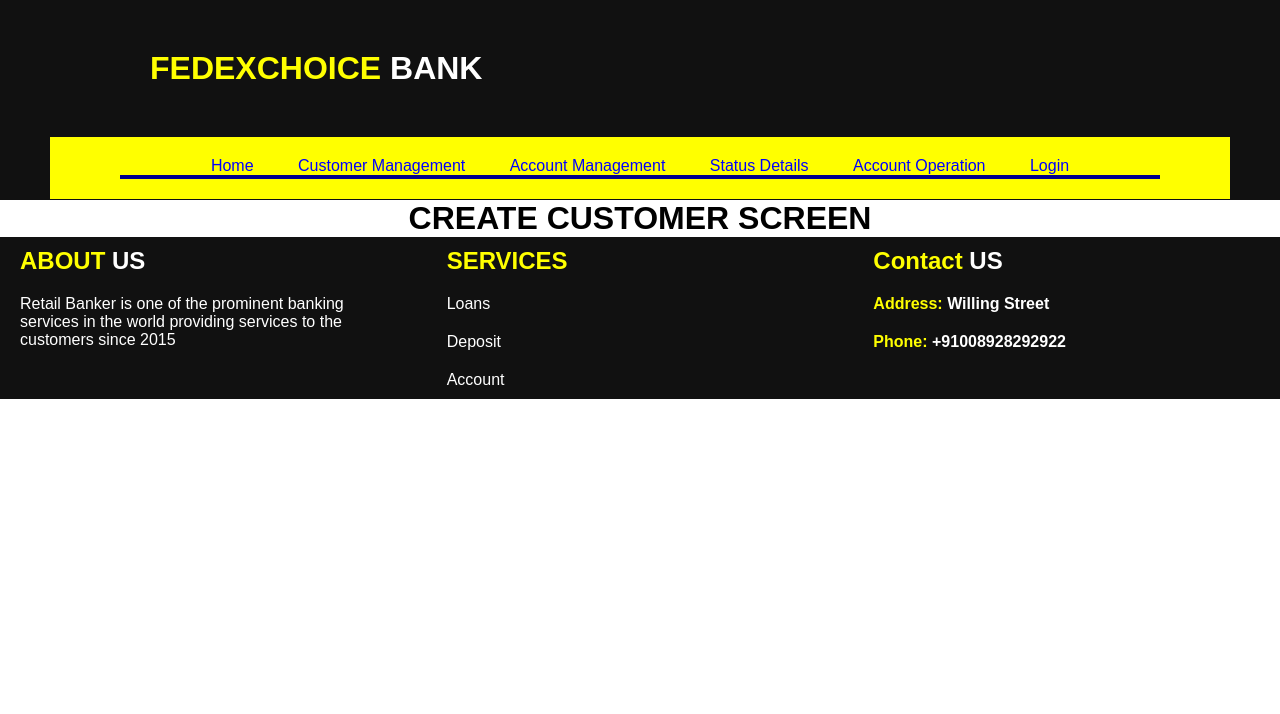
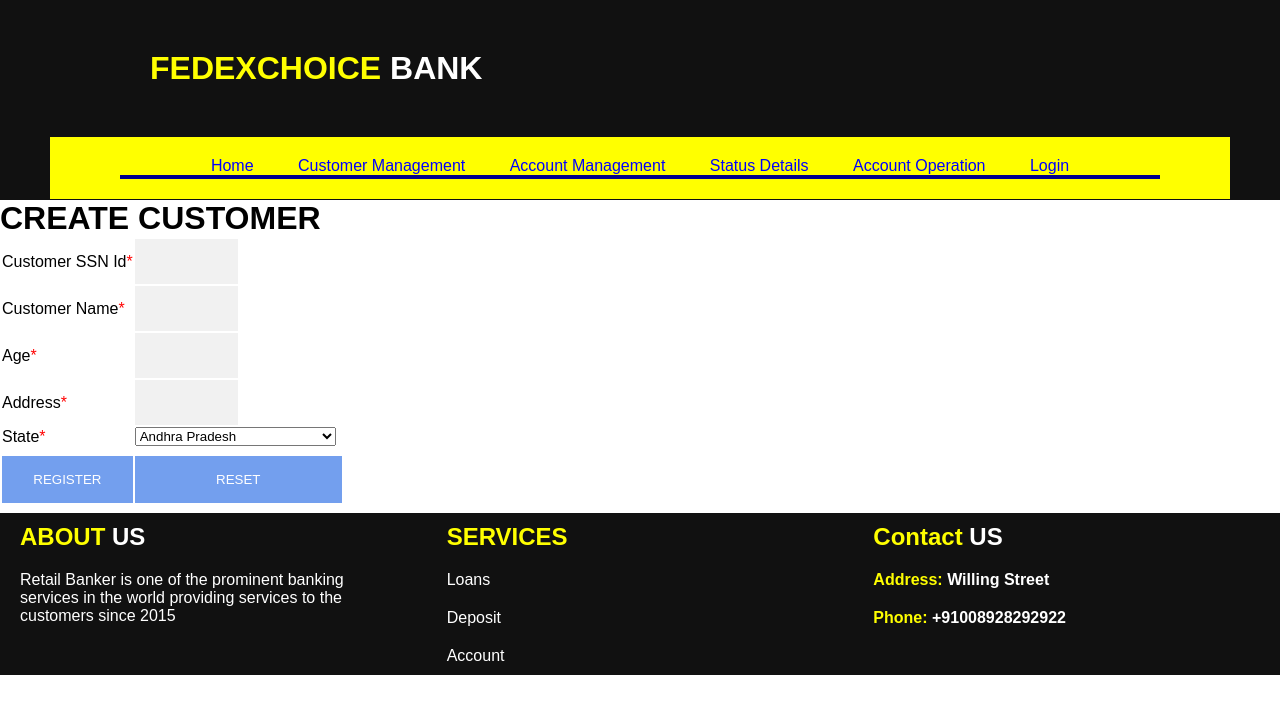
Before and after one commit to shingadean/retail_banking_webapp, a Flask app: page /create_customer in a window 1280 px wide. Shown: the top 714 px of the page. Run offline with Flask 2, Linux system fonts and the light colour scheme.

Commit message:
create page

```diff
--- /dev/null
+++ b/application/data_country.py
@@ -0,0 +1,37 @@
+
+states_list = ["Andhra Pradesh",
+                "Arunachal Pradesh",
+                "Assam",
+                "Bihar",
+                "Chhattisgarh",
+                "Goa",
+                "Gujarat",
+                "Haryana",
+                "Himachal Pradesh",
+                "Jammu and Kashmir",
+                "Jharkhand",
+                "Karnataka",
+                "Kerala",
+                "Madhya Pradesh",
+                "Maharashtra",
+                "Manipur",
+                "Meghalaya",
+                "Mizoram",
+                "Nagaland",
+                "Odisha",
+                "Punjab",
+                "Rajasthan",
+                "Sikkim",
+                "Tamil Nadu",
+                "Telangana",
+                "Tripura",
+                "Uttarakhand",
+                "Uttar Pradesh",
+                "West Bengal",
+                "Andaman and Nicobar Islands",
+                "Chandigarh",
+                "Dadra and Nagar Haveli",
+                "Daman and Diu",
+                "Delhi",
+                "Lakshadweep",
+                "Puducherry"]
--- a/application/routes.py
+++ b/application/routes.py
@@ -1,7 +1,12 @@
 from application import app
 from flask import render_template, request, json, Response, redirect, flash, url_for, session, jsonify
 from flask_restplus import Resource
+from application.data_country import states_list
+
+@app.route('/login')
+def login():
+    return render_template("login.html", login=True)
 
 @app.route('/create_customer')
 def create_customer():
-    return render_template("create_customer.html", title="Create Customer")
+    return render_template("create_customer.html", title="Create Customer", states=states_list)
--- a/application/templates/create_customer.html
+++ b/application/templates/create_customer.html
@@ -2,9 +2,41 @@
 
 {% block content %}
 <div id="create-customer">
-    <h1 style="text-align:center">CREATE CUSTOMER SCREEN</h1>
-    <div class="submit-form">
-
-    </div>
+    <h1 class="customer-text">CREATE CUSTOMER</h1>
+    <form name="create" action="" method="post">
+        <tbody id="customer-form">
+            <table>
+                <tr>
+                    <td><label>Customer SSN Id<span style="color:red">*</span></label></td>
+                    <td><input name="customer-id" type="text" required="required"></td>
+                </tr>
+                <tr>
+                    <td><label>Customer Name<span style="color:red">*</span></label></td>
+                    <td><input name="customer-name" type="text" required="required"></td>
+                </tr>
+                <tr>
+                    <td><label>Age<span style="color:red">*</span></label></td>
+                    <td><input name="customer-age" type="text" required="required"></td>
+                </tr>
+                <tr>
+                    <td><label>Address<span style="color:red">*</span></label></td>
+                    <td><input name="customer-address" type="text" required="required"></td>
+                </tr>
+                <tr>
+                    <td><label>State<span style="color:red">*</span></label></td>
+                    <td>
+                        <select>
+                            {% for state in states %}
+                                <option>{{ state }}</option>
+                            {% endfor %}
+                        </select>
+                    </td>
+                </tr>
+                <tr>
+                    <td><input type="submit" value="REGISTER" class="btn-submit"></td><td><input type="reset" value="RESET" class="btn-submit"></td>
+                </tr>
+            </table>
+        </tbody>
+    </form>
 </div>
 {% endblock %}
--- a/application/templates/includes/navigation.html
+++ b/application/templates/includes/navigation.html
@@ -6,7 +6,7 @@
                     <li class="nav-item"><a href="account_management.html" class="nav-link">Account Management</a></li>
                     <li class="nav-item"><a href="status_details.html" class="nav-link">Status Details</a></li>
                     <li class="nav-item"><a href="account_operations.html" class="nav-link">Account Operation</a></li>
-                    <li class="nav-item"><a href="login.html" class="nav-link">Login</a></li>
+                    <li class="nav-item"><a href="{{ url_for('login') }}" class="nav-link {% if login %} active {% endif %}">Login</a></li>
             </ul>
         </nav>
         <hr style="clear:both">
--- /dev/null
+++ b/application/templates/login.html
@@ -0,0 +1,4 @@
+{% extends "layout.html" %}
+
+{% block content %}
+{% endblock %}
```
